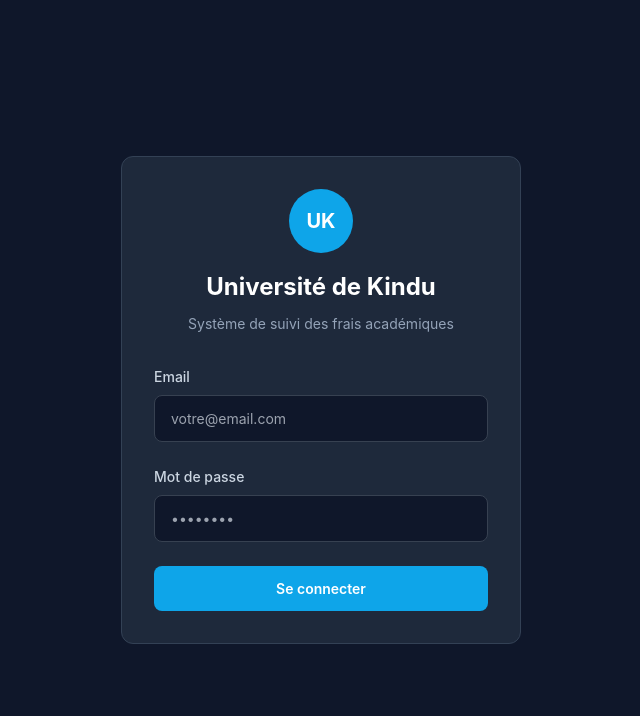
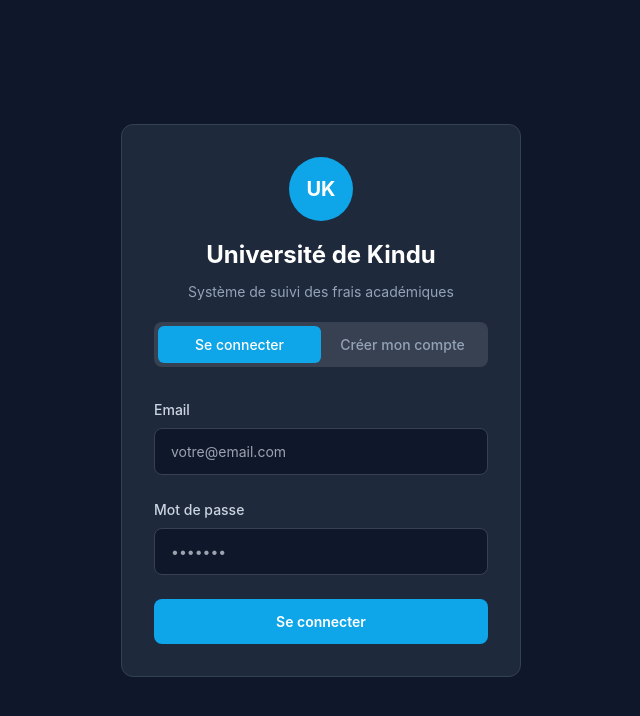
Before and after one commit to maronShine/uniki-web, a React (Vite) app: page /login in a window 1280 px wide. Shown: the top 716 px of the page, without its empty margins (319-959 px from the left). Built offline with nearby package versions, Linux system fonts and the light colour scheme.

Commit message:
feat: whitelist inscription + sécurité rôles

```diff
--- a/src/hooks/useRole.js
+++ b/src/hooks/useRole.js
@@ -11,18 +11,34 @@ export function useRole(session) {
       return
     }
 
-    supabase
-      .from('user_roles')
-      .select('role')
-      .eq('email', session.user.email)
-      .single()
-      .then(({ data, error }) => {
+    const checkUserRole = async () => {
+      try {
+        const { data, error } = await supabase
+          .from('user_roles')
+          .select('role')
+          .eq('email', session.user.email)
+          .single()
+
         if (error && error.code !== 'PGRST116') { // PGRST116 = no rows returned
           console.error('Error fetching user role:', error)
         }
-        setRole(data?.role || 'scolarite') // rôle par défaut
+
+        if (!data) {
+          // Si l'utilisateur n'est PAS dans user_roles → déconnecter automatiquement
+          await supabase.auth.signOut()
+          console.log('Accès non autorisé - utilisateur déconnecté')
+          return
+        }
+
+        setRole(data.role)
+      } catch (error) {
+        console.error('Error in role check:', error)
+      } finally {
         setLoading(false)
-      })
+      }
+    }
+
+    checkUserRole()
   }, [session])
 
   return { role, loading }
--- a/src/pages/GestionUtilisateurs.jsx
+++ b/src/pages/GestionUtilisateurs.jsx
@@ -80,7 +80,7 @@ export default function GestionUtilisateurs({ session }) {
         performed_by: session?.user?.email
       })
 
-      setMessage('Invitation enregistrée — l\'utilisateur doit créer son compte sur uniki-web.vercel.app/login')
+      setMessage('✅ Email autorisé. nduwayobagi@gmail.com peut maintenant créer son compte sur uniki-web.vercel.app en cliquant sur "Créer mon compte".')
       setEmail('')
       setSelectedRole('scolarite')
       fetchUtilisateurs() // Rafraîchir la liste
--- a/src/pages/Login.jsx
+++ b/src/pages/Login.jsx
@@ -7,8 +7,11 @@ export default function Login() {
   const isMobile = width < 768
   const [email, setEmail] = useState('')
   const [password, setPassword] = useState('')
+  const [confirmPassword, setConfirmPassword] = useState('')
   const [loading, setLoading] = useState(false)
   const [error, setError] = useState('')
+  const [success, setSuccess] = useState('')
+  const [isRegisterMode, setIsRegisterMode] = useState(false)
 
   const handleLogin = async (e) => {
     e.preventDefault()
@@ -17,6 +20,60 @@ export default function Login() {
     const { error } = await supabase.auth.signInWithPassword({ email, password })
     if (error) setError(error.message)
     setLoading(false)
+  }
+
+  const handleRegister = async (e) => {
+    e.preventDefault()
+    setLoading(true)
+    setError('')
+    setSuccess('')
+
+    // Vérifier que les mots de passe correspondent
+    if (password !== confirmPassword) {
+      setError('Les mots de passe ne correspondent pas')
+      setLoading(false)
+      return
+    }
+
+    try {
+      // a) Vérifier que l'email existe dans user_roles
+      const { data } = await supabase
+        .from('user_roles')
+        .select('email, role')
+        .eq('email', email.trim().toLowerCase())
+        .single()
+
+      if (!data) {
+        setError("Accès refusé — votre email n'est pas autorisé. Contactez l'administrateur.")
+        setLoading(false)
+        return
+      }
+
+      // b) Si email autorisé → créer le compte
+      const { error } = await supabase.auth.signUp({
+        email: email.trim(),
+        password
+      })
+
+      if (error) {
+        setError(error.message)
+      } else {
+        setSuccess("Compte créé avec succès ! Vous pouvez maintenant vous connecter.")
+        // Réinitialiser le formulaire
+        setEmail('')
+        setPassword('')
+        setConfirmPassword('')
+        // Passer en mode connexion après 2 secondes
+        setTimeout(() => {
+          setIsRegisterMode(false)
+          setSuccess('')
+        }, 2000)
+      }
+    } catch (error) {
+      setError('Erreur lors de la création du compte')
+    } finally {
+      setLoading(false)
+    }
   }
 
   return (
@@ -35,12 +92,58 @@ export default function Login() {
           </div>
           <h1 style={{ color: 'white', fontSize: '24px', fontWeight: '700', marginBottom: '8px' }}>Université de Kindu</h1>
           <p style={{ color: '#94a3b8', fontSize: '14px' }}>Système de suivi des frais académiques</p>
+
+          {/* Toggle Login/Inscription */}
+          <div style={{ display: 'flex', backgroundColor: '#374151', borderRadius: '8px', padding: '4px', marginTop: '20px' }}>
+            <button
+              type="button"
+              onClick={() => setIsRegisterMode(false)}
+              style={{
+                flex: 1,
+                padding: '8px 16px',
+                backgroundColor: !isRegisterMode ? '#0ea5e9' : 'transparent',
+                color: !isRegisterMode ? 'white' : '#94a3b8',
+                border: 'none',
+                borderRadius: '6px',
+                fontSize: '14px',
+                fontWeight: '500',
+                cursor: 'pointer',
+                transition: 'all 0.2s'
+              }}
+            >
+              Se connecter
+            </button>
+            <button
+              type="button"
+              onClick={() => setIsRegisterMode(true)}
+              style={{
+                flex: 1,
+                padding: '8px 16px',
+                backgroundColor: isRegisterMode ? '#0ea5e9' : 'transparent',
+                color: isRegisterMode ? 'white' : '#94a3b8',
+                border: 'none',
+                borderRadius: '6px',
+                fontSize: '14px',
+                fontWeight: '500',
+                cursor: 'pointer',
+                transition: 'all 0.2s'
+              }}
+            >
+              Créer mon compte
+            </button>
+          </div>
         </div>
 
-        <form onSubmit={handleLogin} style={{ display: 'flex', flexDirection: 'column', gap: '24px' }}>
+        <form onSubmit={isRegisterMode ? handleRegister : handleLogin} style={{ display: 'flex', flexDirection: 'column', gap: '24px' }}>
           {error && (
             <div style={{ backgroundColor: '#7f1d1d', border: '1px solid #991b1b', color: '#fecaca', padding: '12px 16px', borderRadius: '8px', fontSize: '14px' }}>
               {error}
+            </div>
+          )}
+
+          {success && (
+            <div style={{ backgroundColor: '#065f46', border: '1px solid #047857', color: '#d1fae5', padding: '12px 16px', borderRadius: '8px', fontSize: '14px' }}>
+              {success}
             </div>
           )}
 
@@ -91,12 +194,41 @@ export default function Login() {
                 outline: 'none',
                 transition: 'border-color 0.2s'
               }}
-              placeholder="••••••••"
+              placeholder="•••••••"
               required
               onFocus={(e) => e.target.style.borderColor = '#0ea5e9'}
               onBlur={(e) => e.target.style.borderColor = '#374151'}
             />
           </div>
+
+          {isRegisterMode && (
+            <div>
+              <label htmlFor="confirmPassword" style={{ display: 'block', color: '#cbd5e1', fontSize: '14px', fontWeight: '500', marginBottom: '8px' }}>
+                Confirmation mot de passe
+              </label>
+              <input
+                id="confirmPassword"
+                type="password"
+                value={confirmPassword}
+                onChange={(e) => setConfirmPassword(e.target.value)}
+                style={{
+                  width: '100%',
+                  padding: '12px 16px',
+                  backgroundColor: '#0f172a',
+                  border: '1px solid #374151',
+                  borderRadius: '8px',
+                  color: 'white',
+                  fontSize: '14px',
+                  outline: 'none',
+                  transition: 'border-color 0.2s'
+                }}
+                placeholder="•••••••"
+                required
+                onFocus={(e) => e.target.style.borderColor = '#0ea5e9'}
+                onBlur={(e) => e.target.style.borderColor = '#374151'}
+              />
+            </div>
+          )}
 
           <button
             type="submit"
@@ -119,7 +251,7 @@ export default function Login() {
               if (!loading) e.target.style.backgroundColor = '#0ea5e9'
             }}
           >
-            {loading ? 'Connexion...' : 'Se connecter'}
+            {loading ? (isRegisterMode ? 'Création...' : 'Connexion...') : (isRegisterMode ? 'Créer mon compte' : 'Se connecter')}
           </button>
         </form>
       </div>
```
